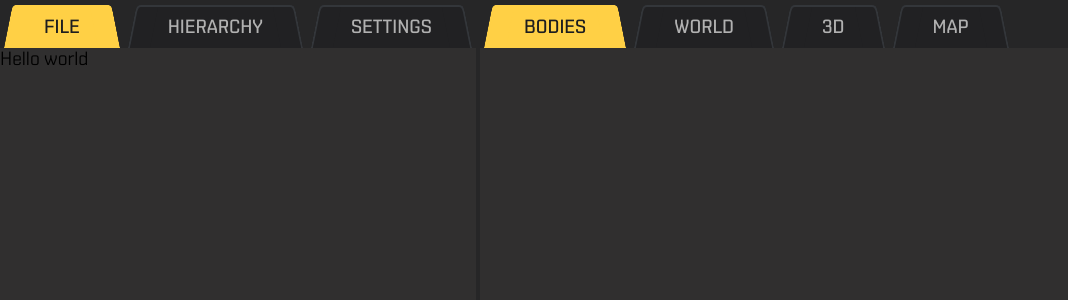
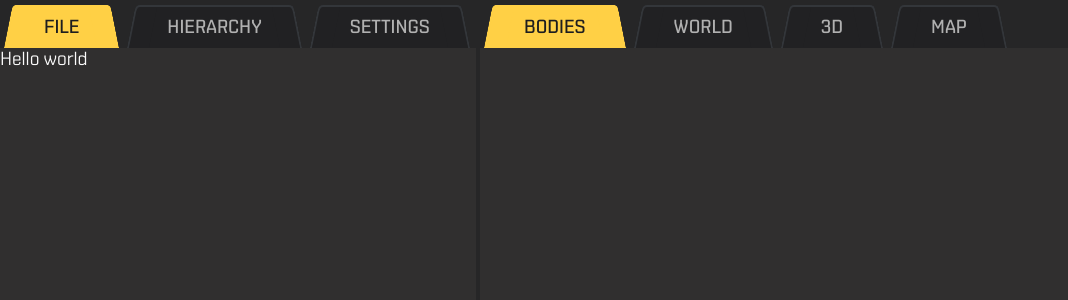
Before and after one commit to alvesvaren/scrap-mechanic-world-reader, a React (Create React App) app: page /bodies#file in a window 1280 px wide. Shown: the top 300 px of the page, without its empty margins (0-1068 px from the left). Built offline with nearby package versions, Linux system fonts and the light colour scheme.

Commit message:
Fix colors and static font size

```diff
--- a/src/app.sass
+++ b/src/app.sass
@@ -1,11 +1,12 @@
 @import 'vars.sass'
 
 #app
-    font-size: 1.2rem
+    font-size: 19px
     background-color: $background
     height: 100%
     width: 100%
     display: flex
+    color: $white
 
 #left-col
     min-width: 476px
```
